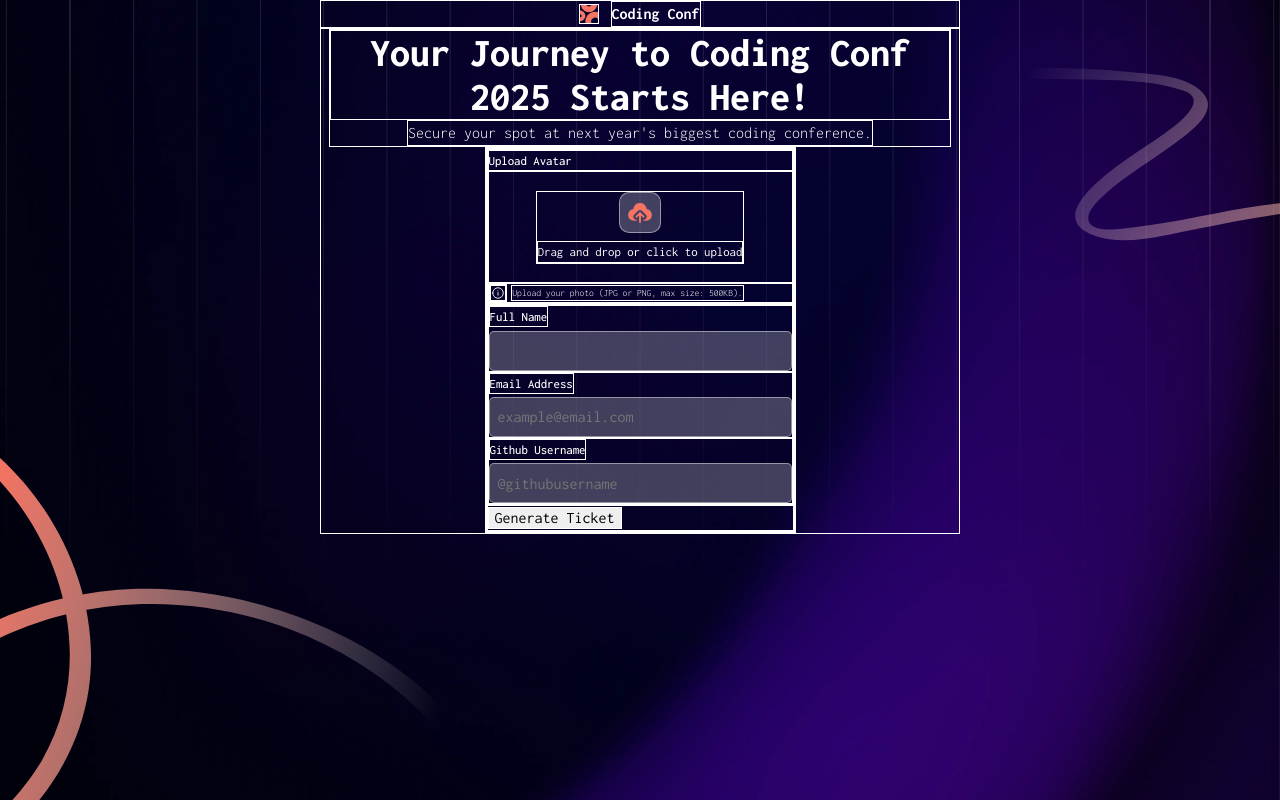
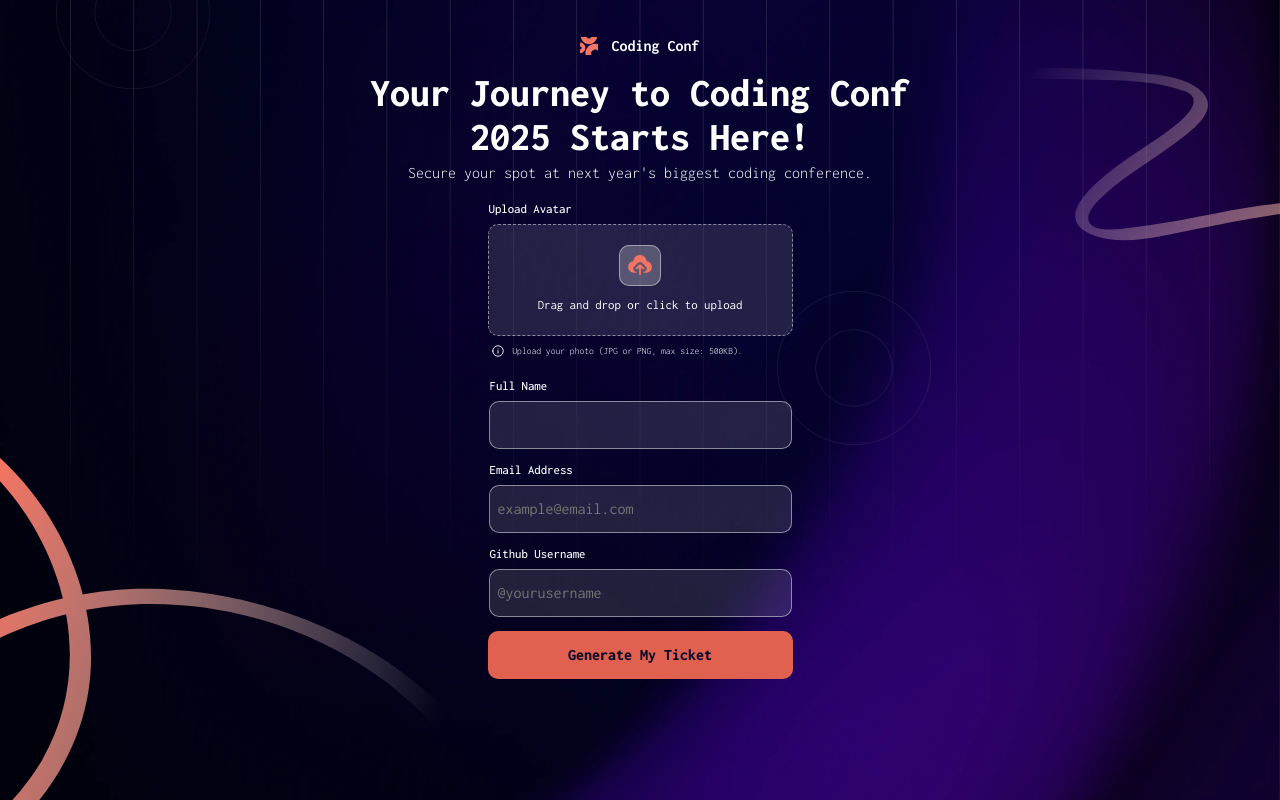
Before and after one commit to awakeinthedreamstate/conference-ticket-generator, a React (Vite) app in the folder ticketgeneratorapp/: page / in a window 1280 px wide. Built offline with nearby package versions, Linux system fonts and the light colour scheme.

Commit message:
Finished styling form
Added all required form elements and styled same, Moving on to creating the ticket and making transition animations for alerts and ticket generator

```diff
--- a/ticketgeneratorapp/index.html
+++ b/ticketgeneratorapp/index.html
@@ -3,7 +3,10 @@
   <head>
     <meta charset="UTF-8" />
     <link rel="icon" type="image/svg+xml" href="/assets/images/logo-mark.svg" />
-    <meta name="viewport" content="width=device-width, initial-scale=1.0" />
+    <meta
+      name="viewport"
+      content="width=device-width, initial-scale=1.0, maximum-scale=1.0, user-scalable=no"
+    />
     <title>Ticket Generator</title>
   </head>
   <body>
--- a/ticketgeneratorapp/src/app.css
+++ b/ticketgeneratorapp/src/app.css
@@ -7,16 +7,20 @@
 }
 
 body {
-  background-image: url("/assets/images/pattern-squiggly-line-bottom.svg"),
+  background-image: url("/assets/images/pattern-circle.svg"),
+    url("/assets/images/pattern-circle.svg"),
+    url("/assets/images/pattern-squiggly-line-bottom.svg"),
     url("/assets/images/pattern-squiggly-line-top.svg"),
     url("/assets/images/pattern-lines.svg"),
     url("/assets/images/background-desktop.png");
-  background-size: 40% auto, 30% auto, contain, cover;
-  background-repeat: no-repeat, no-repeat, repeat, no-repeat;
-  background-position: bottom left, 100% 10%, top center, top center;
+  background-size: 12% auto, 12% auto, 40% auto, 30% auto, contain, cover;
+  background-repeat: no-repeat, no-repeat, no-repeat, no-repeat, no-repeat;
+  background-position: 5% -10%, 69% 45%, bottom left, 100% 10%, top center,
+    top center;
 
   margin: 0;
   color: white;
+  padding-bottom: 5rem;
 }
 
 .App {
@@ -26,6 +30,8 @@ body {
   flex-direction: column;
   align-items: center;
   justify-content: center;
+  gap: 0.5rem;
+  padding-top: 2rem;
 }
 
 .container {
@@ -39,6 +45,7 @@ body {
   margin-right: auto;
   padding-left: 0.5rem;
   padding-right: 0.5rem;
+  gap: 0.5rem;
 }
 
 i {
--- a/ticketgeneratorapp/src/components/AttendeeBioField.jsx
+++ b/ticketgeneratorapp/src/components/AttendeeBioField.jsx
@@ -2,9 +2,9 @@ import styles from "./attendeebiofield.module.css";
 
 export default function AttendeeBioField({ register, errors }) {
   const ALERT_MESSAGE = {
-    name: "Please enter your full name",
-    email: "Please enter a valid email address",
-    github: "Please enter your Github username",
+    name: "Please enter your full name.",
+    email: "Please enter a valid email address.",
+    github: "Please enter your Github username.",
   };
   const emailRegex = /^[a-z0-9._%+-]+@[a-z0-9.-]+\.[a-z]{2,4}$/;
   const ICON_SVG = (
@@ -32,7 +32,7 @@ export default function AttendeeBioField({ register, errors }) {
   );
 
   return (
-    <div>
+    <div className={styles.attendeeBio}>
       <div id="fullName" className={styles.field}>
         <p>Full Name</p>
         <input
@@ -61,10 +61,6 @@ export default function AttendeeBioField({ register, errors }) {
               }
               return true;
             },
-            // pattern: {
-            //   value: /^[a-z0-9._%+-]+@[a-z0-9.-]+\.[a-z]{2,4}$/,
-            //   message: "Please enter a valid email address",
-            // },
           })}
           placeholder="example@email.com"
         />
@@ -83,7 +79,7 @@ export default function AttendeeBioField({ register, errors }) {
             pattern: { value: /^@.+/, message: "username must start with @" },
           })}
           type="text"
-          placeholder="@githubusername"
+          placeholder="@yourusername"
         />
         {errors.github && (
           <p className={styles.alert}>
--- a/ticketgeneratorapp/src/components/TicketForm.jsx
+++ b/ticketgeneratorapp/src/components/TicketForm.jsx
@@ -15,11 +15,11 @@ export default function TicketForm() {
   }
   return (
     <div id={styles.ticketForm}>
-      <form id="attendeeForm" onSubmit={handleSubmit(onSubmit)}>
+      <form id={styles.form} onSubmit={handleSubmit(onSubmit)}>
         <UploadAvatar />
         <AttendeeBioField register={register} errors={errors} />
         <div id={styles.submitButton}>
-          <button type="submit">Generate Ticket</button>
+          <button type="submit">Generate My Ticket</button>
         </div>
       </form>
     </div>
--- a/ticketgeneratorapp/src/components/attendeebiofield.module.css
+++ b/ticketgeneratorapp/src/components/attendeebiofield.module.css
@@ -1,3 +1,12 @@
+.attendeeBio {
+  display: flex;
+  flex-direction: column;
+  justify-content: start;
+  align-items: start;
+  gap: 0.5rem;
+  width: 100%;
+}
+
 .alert,
 i {
   display: flex;
@@ -20,7 +29,8 @@ input {
   flex-direction: column;
   justify-content: start;
   align-items: start;
-  gap: 0.2rem;
+  gap: 0.3rem;
+  width: 100%;
 }
 .field p:first-of-type {
   font-weight: 500;
@@ -28,11 +38,11 @@ input {
   color: white;
 }
 .field input {
+  border: 1px solid hsl(from hsl(252, 6%, 83%) h s l/60%);
+  background-color: hsl(from hsl(252, 6%, 83%) h s l/15%);
+  border-radius: 10px;
   width: 100%;
-  height: 2.5rem;
-  border: 1px solid hsl(from hsl(252, 6%, 83%) h s l/60%);
-  background-color: hsl(from hsl(252, 6%, 83%) h s l/30%);
-  border-radius: 5px;
+  height: 3rem;
   padding-left: 0.5rem;
   color: white;
 }
--- a/ticketgeneratorapp/src/components/formheader.module.css
+++ b/ticketgeneratorapp/src/components/formheader.module.css
@@ -3,6 +3,7 @@
   flex-direction: column;
   justify-content: center;
   align-items: center;
+  gap: 0;
   width: 100%;
 }
 .formHeader * {
--- /dev/null
+++ b/ticketgeneratorapp/src/components/maincontainer.module.css
@@ -0,0 +1 @@
+/*# sourceMappingURL=maincontainer.module.css.map */
--- a/ticketgeneratorapp/src/components/ticketform.module.css
+++ b/ticketgeneratorapp/src/components/ticketform.module.css
@@ -1,3 +1,24 @@
 #ticketForm {
   width: 50%;
+}
+#ticketForm button {
+  width: 100%;
+  height: 3rem;
+  background-color: hsl(7, 71%, 60%);
+  border: none;
+  border-radius: 10px;
+  color: hsl(from hsl(248, 70%, 10%) h s l/100%);
+  font-size: 1rem;
+  font-weight: 800;
+}
+
+#form {
+  display: flex;
+  flex-direction: column;
+  justify-content: center;
+  align-items: center;
+  gap: 0.7rem;
+}
+#form > div {
+  width: 100%;
 }/*# sourceMappingURL=ticketform.module.css.map */
--- a/ticketgeneratorapp/src/components/uploadavatar.module.css
+++ b/ticketgeneratorapp/src/components/uploadavatar.module.css
@@ -9,7 +9,10 @@
   color: white;
 }
 .alert i {
-  display: inherit;
+  display: flex;
+  flex-direction: row;
+  justify-content: start;
+  align-items: center;
   color: inherit;
 }
 
@@ -28,6 +31,19 @@
   color: inherit;
 }
 
+#avatarUploadArea {
+  border: 1px dashed hsl(from hsl(252, 6%, 83%) h s l/60%);
+  background-color: hsl(from hsl(252, 6%, 83%) h s l/15%);
+  border-radius: 10px;
+}
+
+#uploadSection {
+  display: flex;
+  flex-direction: column;
+  justify-content: start;
+  align-items: start;
+  gap: 0.3rem;
+}
 #uploadSection p:first-of-type {
   font-weight: 500;
   font-size: 0.8rem;
@@ -91,6 +107,7 @@
   height: 1rem;
   grid-area: button2;
   font-size: 0.8rem;
+  font-weight: 500;
   background-color: hsl(from hsl(252, 6%, 83%) h s l/60%);
   border: none;
   border-radius: 2px;
--- a/ticketgeneratorapp/src/reset.css
+++ b/ticketgeneratorapp/src/reset.css
@@ -92,7 +92,7 @@ textarea:not([rows]) {
 /* Border around all divs to aid build */
 
 .App * {
-  border: 1px solid white;
+  border: 1px solid transparent;
 }
 
 /* Remove seemingly default margin from all <p> elements */
```
